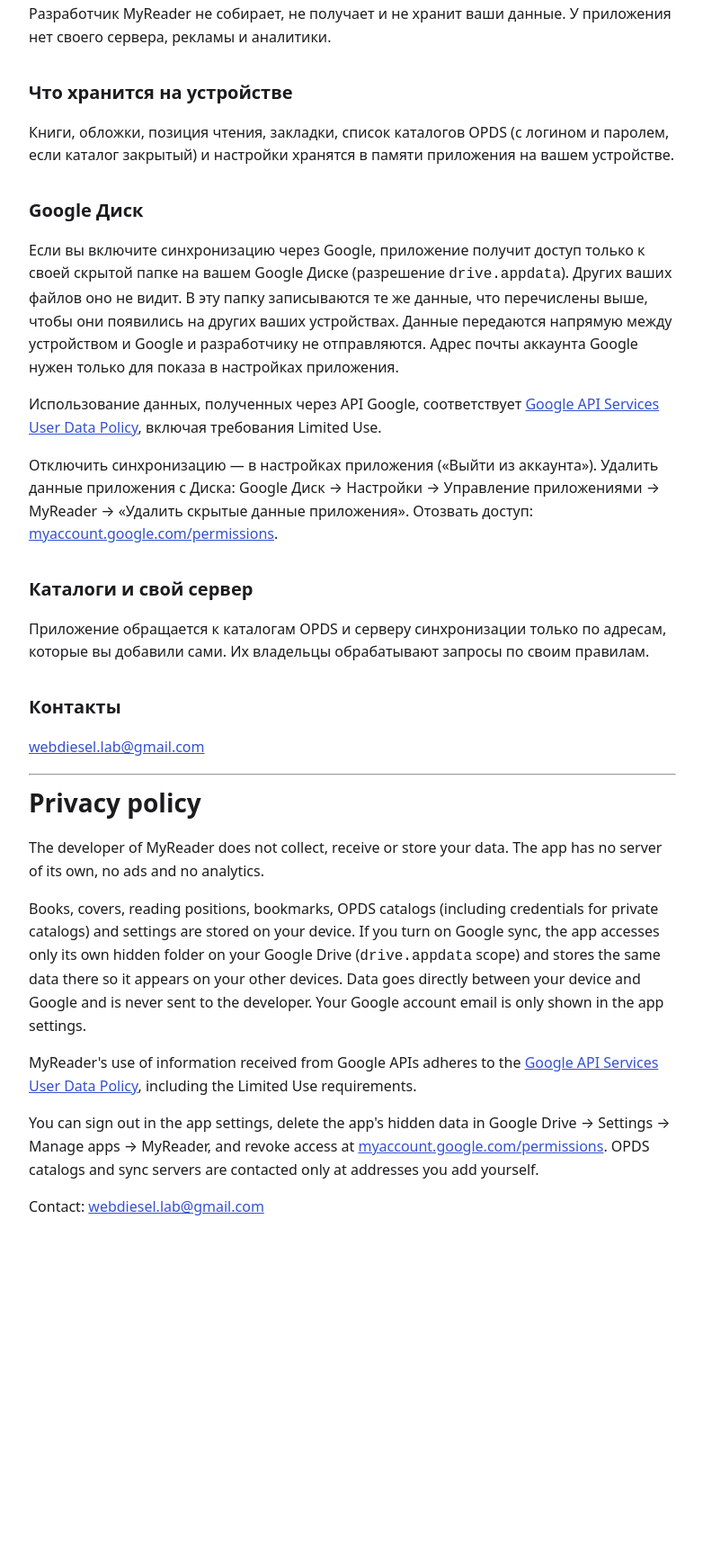
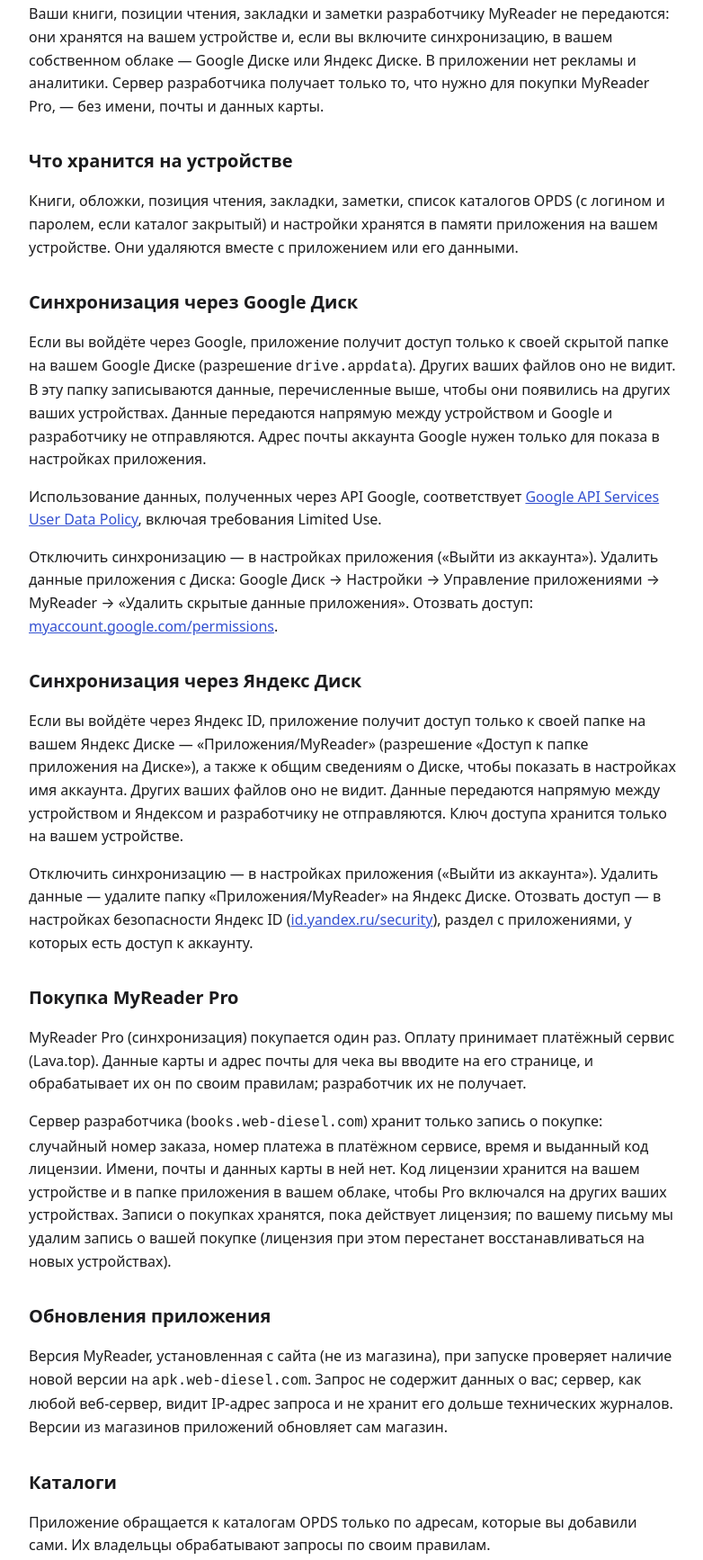
Before and after one commit to webdiesellab/myreader-app, a plain HTML site: page privacy.html in a window 1280 px wide. Shown: the part 195-1929 px from the top of the page at 90% size, without its empty margins (248-1030 px from the left). Before the commit the page ends 1630 px from the top, so only its background shows below. Drawn offline with Linux system fonts and the light colour scheme.

Commit message:
Политика: Яндекс Диск, покупка MyReader Pro, сервер лицензий, проверка обновлений, сроки и удаление данных

```diff
--- a/privacy.html
+++ b/privacy.html
@@ -3,26 +3,45 @@
 <title>MyReader — конфиденциальность</title><link rel="stylesheet" href="style.css"></head>
 <body><main>
 <h1>Политика конфиденциальности</h1>
-<p class="muted">MyReader · обновлено 2 ноября 2026</p>
+<p class="muted">MyReader · обновлено 11 ноября 2026</p>
+
 <h2>Коротко</h2>
-<p>Разработчик MyReader не собирает, не получает и не хранит ваши данные. У приложения нет своего сервера, рекламы и аналитики.</p>
+<p>Ваши книги, позиции чтения, закладки и заметки разработчику MyReader не передаются: они хранятся на вашем устройстве и, если вы включите синхронизацию, в вашем собственном облаке — Google Диске или Яндекс Диске. В приложении нет рекламы и аналитики. Сервер разработчика получает только то, что нужно для покупки MyReader Pro, — без имени, почты и данных карты.</p>
+
 <h2>Что хранится на устройстве</h2>
-<p>Книги, обложки, позиция чтения, закладки, список каталогов OPDS (с логином и паролем, если каталог закрытый) и настройки хранятся в памяти приложения на вашем устройстве.</p>
-<h2>Google Диск</h2>
-<p>Если вы включите синхронизацию через Google, приложение получит доступ только к своей скрытой папке на вашем Google Диске (разрешение <code>drive.appdata</code>). Других ваших файлов оно не видит. В эту папку записываются те же данные, что перечислены выше, чтобы они появились на других ваших устройствах. Данные передаются напрямую между устройством и Google и разработчику не отправляются. Адрес почты аккаунта Google нужен только для показа в настройках приложения.</p>
+<p>Книги, обложки, позиция чтения, закладки, заметки, список каталогов OPDS (с логином и паролем, если каталог закрытый) и настройки хранятся в памяти приложения на вашем устройстве. Они удаляются вместе с приложением или его данными.</p>
+
+<h2>Синхронизация через Google Диск</h2>
+<p>Если вы войдёте через Google, приложение получит доступ только к своей скрытой папке на вашем Google Диске (разрешение <code>drive.appdata</code>). Других ваших файлов оно не видит. В эту папку записываются данные, перечисленные выше, чтобы они появились на других ваших устройствах. Данные передаются напрямую между устройством и Google и разработчику не отправляются. Адрес почты аккаунта Google нужен только для показа в настройках приложения.</p>
 <p>Использование данных, полученных через API Google, соответствует <a href="https://developers.google.com/terms/api-services-user-data-policy">Google API Services User Data Policy</a>, включая требования Limited Use.</p>
 <p>Отключить синхронизацию — в настройках приложения («Выйти из аккаунта»). Удалить данные приложения с Диска: Google Диск → Настройки → Управление приложениями → MyReader → «Удалить скрытые данные приложения». Отозвать доступ: <a href="https://myaccount.google.com/permissions">myaccount.google.com/permissions</a>.</p>
-<h2>Каталоги и свой сервер</h2>
-<p>Приложение обращается к каталогам OPDS и серверу синхронизации только по адресам, которые вы добавили сами. Их владельцы обрабатывают запросы по своим правилам.</p>
+
+<h2>Синхронизация через Яндекс Диск</h2>
+<p>Если вы войдёте через Яндекс ID, приложение получит доступ только к своей папке на вашем Яндекс Диске — «Приложения/MyReader» (разрешение «Доступ к папке приложения на Диске»), а также к общим сведениям о Диске, чтобы показать в настройках имя аккаунта. Других ваших файлов оно не видит. Данные передаются напрямую между устройством и Яндексом и разработчику не отправляются. Ключ доступа хранится только на вашем устройстве.</p>
+<p>Отключить синхронизацию — в настройках приложения («Выйти из аккаунта»). Удалить данные — удалите папку «Приложения/MyReader» на Яндекс Диске. Отозвать доступ — в настройках безопасности Яндекс ID (<a href="https://id.yandex.ru/security">id.yandex.ru/security</a>), раздел с приложениями, у которых есть доступ к аккаунту.</p>
+
+<h2>Покупка MyReader Pro</h2>
+<p>MyReader Pro (синхронизация) покупается один раз. Оплату принимает платёжный сервис (Lava.top). Данные карты и адрес почты для чека вы вводите на его странице, и обрабатывает их он по своим правилам; разработчик их не получает.</p>
+<p>Сервер разработчика (<code>books.web-diesel.com</code>) хранит только запись о покупке: случайный номер заказа, номер платежа в платёжном сервисе, время и выданный код лицензии. Имени, почты и данных карты в ней нет. Код лицензии хранится на вашем устройстве и в папке приложения в вашем облаке, чтобы Pro включался на других ваших устройствах. Записи о покупках хранятся, пока действует лицензия; по вашему письму мы удалим запись о вашей покупке (лицензия при этом перестанет восстанавливаться на новых устройствах).</p>
+
+<h2>Обновления приложения</h2>
+<p>Версия MyReader, установленная с сайта (не из магазина), при запуске проверяет наличие новой версии на <code>apk.web-diesel.com</code>. Запрос не содержит данных о вас; сервер, как любой веб-сервер, видит IP-адрес запроса и не хранит его дольше технических журналов. Версии из магазинов приложений обновляет сам магазин.</p>
+
+<h2>Каталоги</h2>
+<p>Приложение обращается к каталогам OPDS только по адресам, которые вы добавили сами. Их владельцы обрабатывают запросы по своим правилам.</p>
+
 <h2>Контакты</h2>
-<p><a href="mailto:webdiesel.lab@gmail.com">webdiesel.lab@gmail.com</a></p>
+<p>Вопросы о данных и запросы на удаление: <a href="mailto:webdiesel.lab@gmail.com">webdiesel.lab@gmail.com</a></p>
+
 <hr>
 <section id="en" lang="en">
 <h1>Privacy policy</h1>
-<p>The developer of MyReader does not collect, receive or store your data. The app has no server of its own, no ads and no analytics.</p>
-<p>Books, covers, reading positions, bookmarks, OPDS catalogs (including credentials for private catalogs) and settings are stored on your device. If you turn on Google sync, the app accesses only its own hidden folder on your Google Drive (<code>drive.appdata</code> scope) and stores the same data there so it appears on your other devices. Data goes directly between your device and Google and is never sent to the developer. Your Google account email is only shown in the app settings.</p>
-<p>MyReader's use of information received from Google APIs adheres to the <a href="https://developers.google.com/terms/api-services-user-data-policy">Google API Services User Data Policy</a>, including the Limited Use requirements.</p>
-<p>You can sign out in the app settings, delete the app's hidden data in Google Drive → Settings → Manage apps → MyReader, and revoke access at <a href="https://myaccount.google.com/permissions">myaccount.google.com/permissions</a>. OPDS catalogs and sync servers are contacted only at addresses you add yourself.</p>
-<p>Contact: <a href="mailto:webdiesel.lab@gmail.com">webdiesel.lab@gmail.com</a></p>
+<p class="muted">MyReader · updated November 11, 2026</p>
+<p>Your books, reading positions, bookmarks and notes are never sent to the developer of MyReader. They are stored on your device and, if you turn on sync, in your own cloud — Google Drive or Yandex Disk. The app has no ads and no analytics. The developer's server only receives what is needed for a MyReader Pro purchase — no name, email or card data.</p>
+<p><b>Google Drive.</b> If you sign in with Google, the app accesses only its own hidden folder on your Google Drive (<code>drive.appdata</code> scope) and stores the data above there so it appears on your other devices. Data goes directly between your device and Google. Your Google account email is only shown in the app settings. MyReader's use of information received from Google APIs adheres to the <a href="https://developers.google.com/terms/api-services-user-data-policy">Google API Services User Data Policy</a>, including the Limited Use requirements. You can sign out in the app settings, delete the app's hidden data in Google Drive → Settings → Manage apps → MyReader, and revoke access at <a href="https://myaccount.google.com/permissions">myaccount.google.com/permissions</a>.</p>
+<p><b>Yandex Disk.</b> If you sign in with Yandex ID, the app accesses only its own folder on your Yandex Disk (“Apps/MyReader”) and basic Disk information to show the account name. Data goes directly between your device and Yandex; the access key stays on your device. Delete the “Apps/MyReader” folder to remove the data; revoke access in your Yandex ID security settings.</p>
+<p><b>MyReader Pro.</b> Payment is handled by a payment provider (Lava.top): you enter card details and a receipt email on its page, and the developer does not receive them. The developer's server (<code>books.web-diesel.com</code>) stores only a purchase record: a random order number, the provider's payment number, the time and the issued license code. The license code is stored on your device and in the app folder in your cloud so Pro turns on on your other devices. Write to us to have your purchase record deleted.</p>
+<p><b>Updates.</b> The version installed from the website checks <code>apk.web-diesel.com</code> for a new version at launch; the request contains no personal data. Store versions are updated by the store. OPDS catalogs are contacted only at addresses you add yourself.</p>
+<p>Contact and deletion requests: <a href="mailto:webdiesel.lab@gmail.com">webdiesel.lab@gmail.com</a></p>
 </section>
 </main></body></html>
```
Also changed, not shown: index.html (+3 -2 lines).
